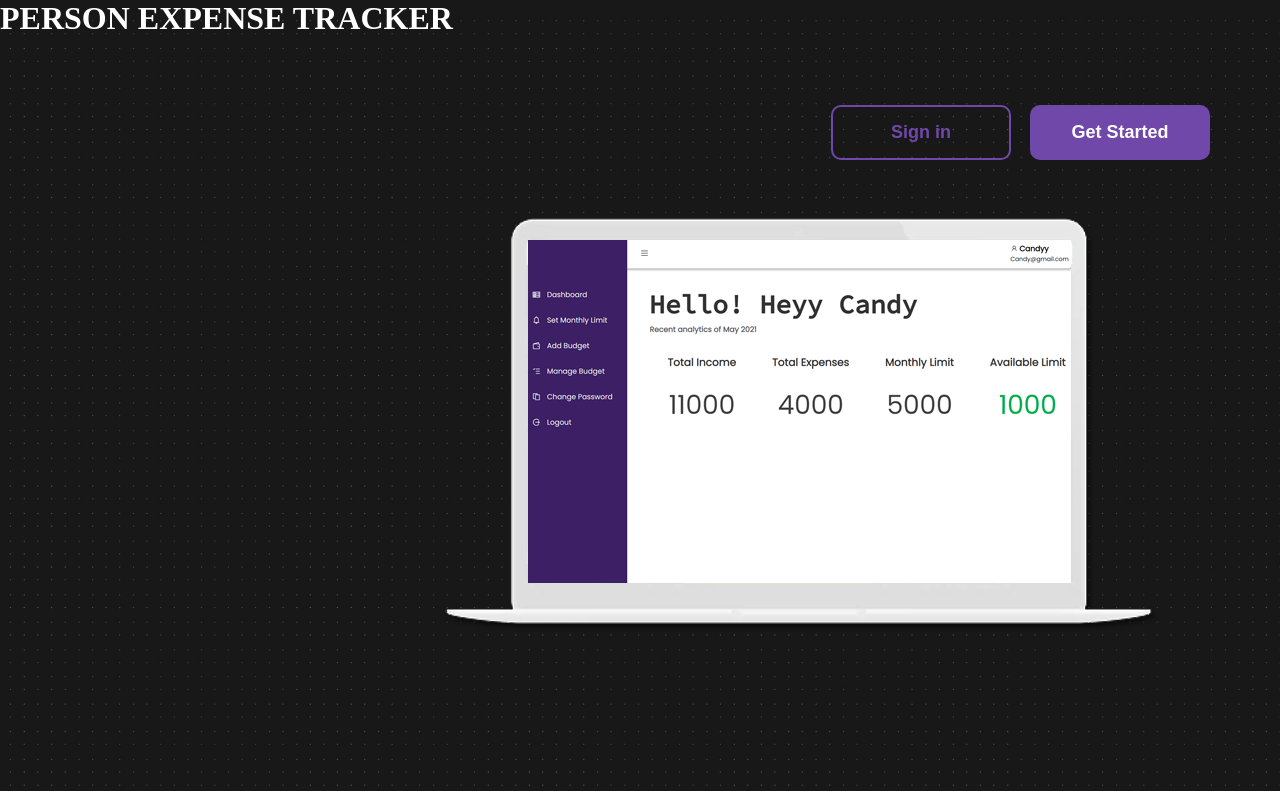
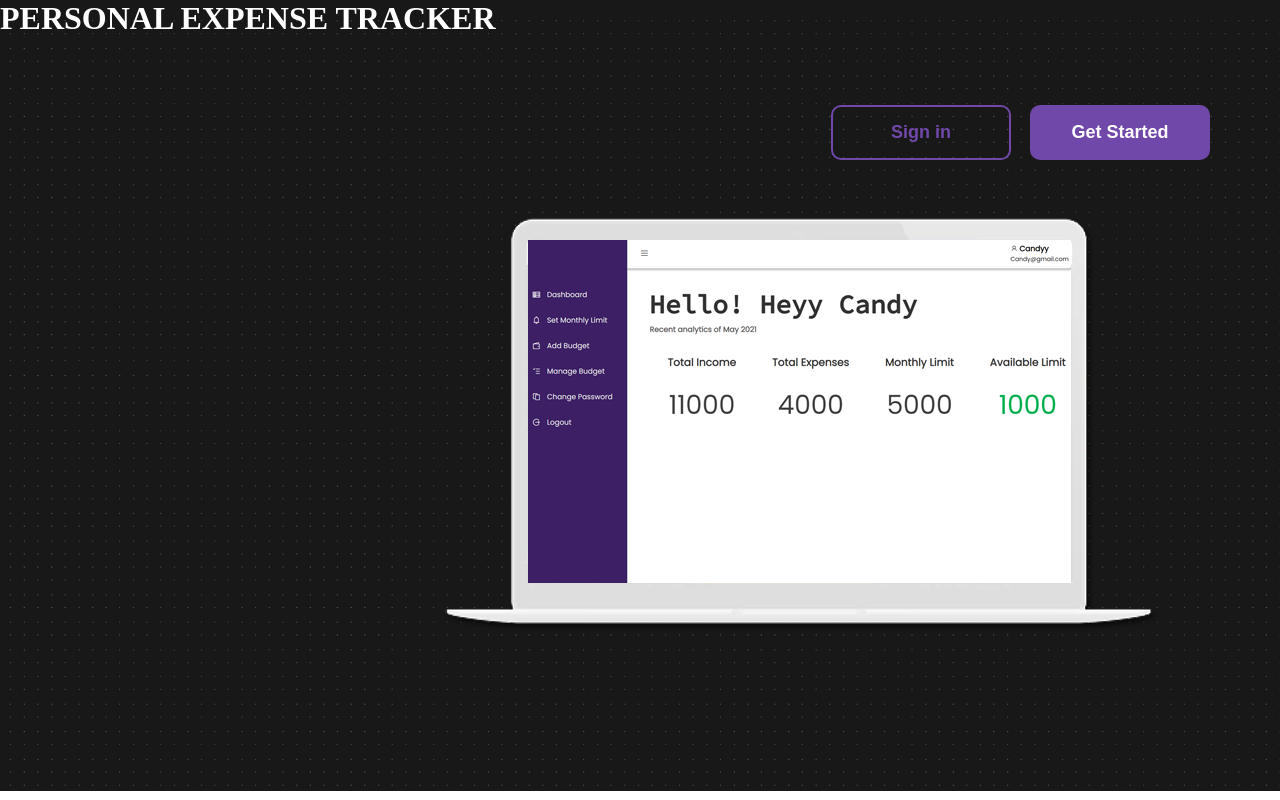
Before and after one commit to anildevanga/Person-Expense-tracker-, a Flask app: page / in a window 1280 px wide. Run offline with Flask 2, Linux system fonts and the light colour scheme; some libraries are stand-ins or nearby versions.

Commit message:
Update home.html

```diff
--- a/templates/home.html
+++ b/templates/home.html
@@ -17,7 +17,7 @@
         <div class="top" id="top">
             <div class="head">
 
-                <a href="#default" ><h1>PERSON EXPENSE TRACKER</h1></a>
+                <a href="#default" ><h1>PERSONAL EXPENSE TRACKER</h1></a>
             </div>
             <div class="head-right">
                 <a href="/login"><button id="signin">Sign in</button></a>
```
